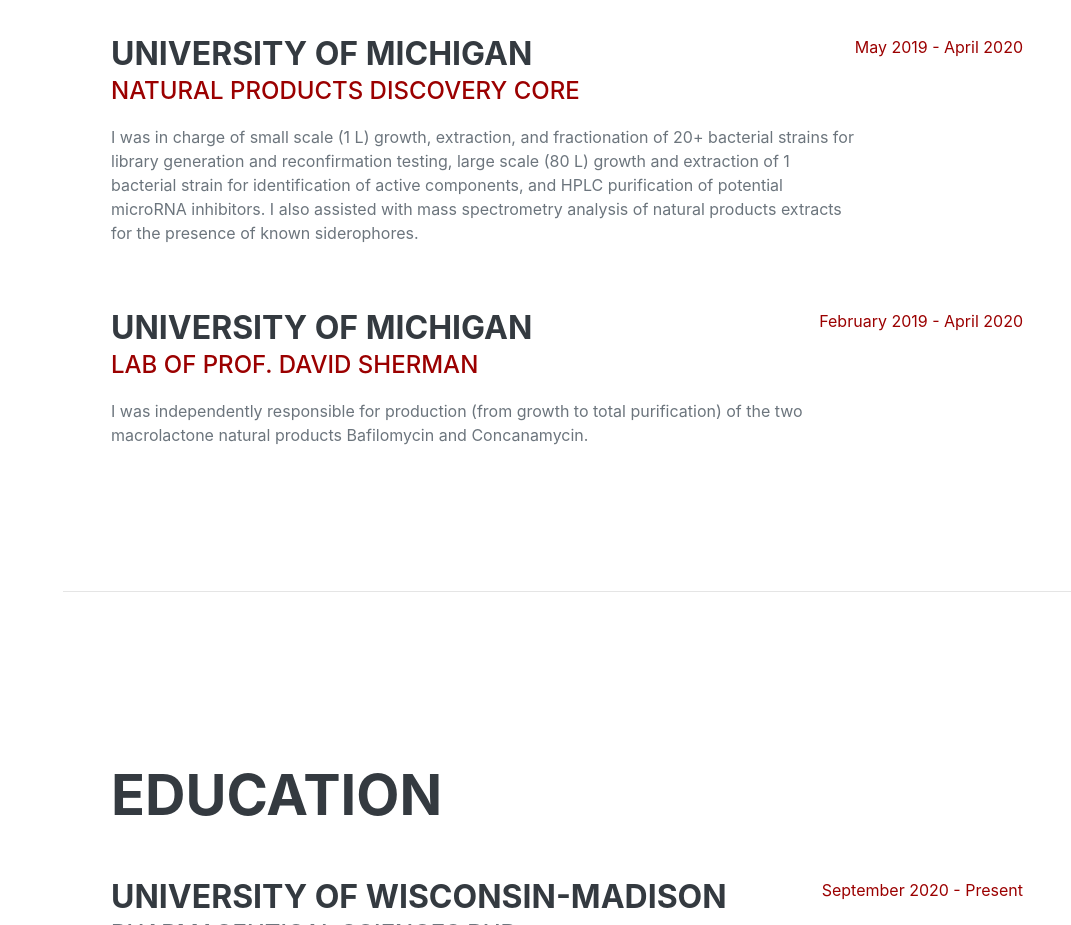
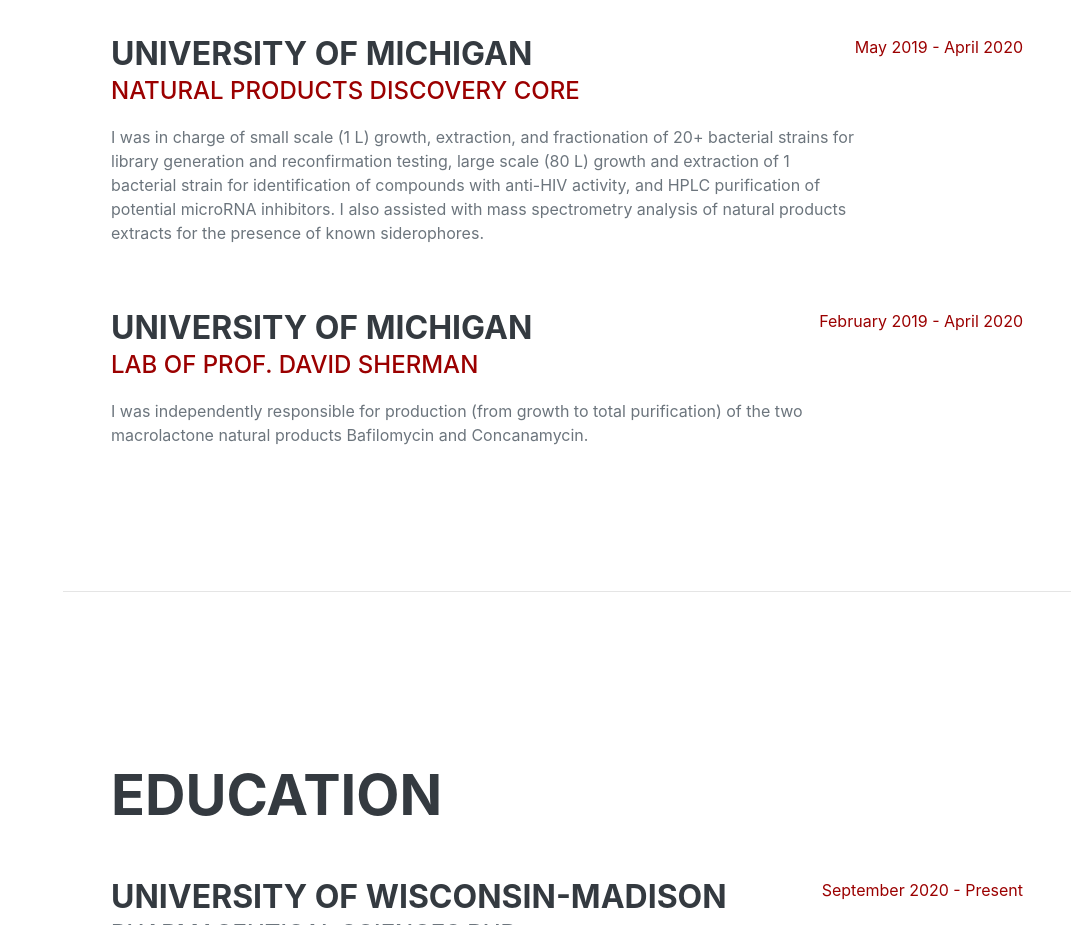
Before and after one commit to bbell9/bbell9.github.io, a plain HTML site: page index.html in a window 1280 px wide. Shown: the part 1140-2065 px from the top of the page, without its empty margins (209-1280 px from the left). Drawn offline with nearby package versions, Linux system fonts and the light colour scheme; a web font is replaced by a local one.

Commit message:
Update index.html

```diff
--- a/index.html
+++ b/index.html
@@ -71,7 +71,7 @@
                         <div class="flex-grow-1">
                             <h3 class="mb-0">University of Michigan</h3>
                             <div class="subheading mb-3"><a href="https://www.lsi.umich.edu/science/centers-technologies/natural-products-discovery-core">Natural Products Discovery Core</a></div>
-                            <p>I was in charge of small scale (1 L) growth, extraction, and fractionation of 20+ bacterial strains for library generation and reconfirmation testing, large scale (80 L) growth and extraction of 1 bacterial strain for identification of active components, and HPLC purification of potential microRNA inhibitors. I also assisted with mass spectrometry analysis of natural products extracts for the presence of known siderophores.</p>
+                            <p>I was in charge of small scale (1 L) growth, extraction, and fractionation of 20+ bacterial strains for library generation and reconfirmation testing, large scale (80 L) growth and extraction of 1 bacterial strain for identification of compounds with anti-HIV activity, and HPLC purification of potential microRNA inhibitors. I also assisted with mass spectrometry analysis of natural products extracts for the presence of known siderophores.</p>
                         </div>
                         <div class="flex-shrink-0"><span class="text-primary">May 2019 - April 2020</span></div>
                     </div>
```
